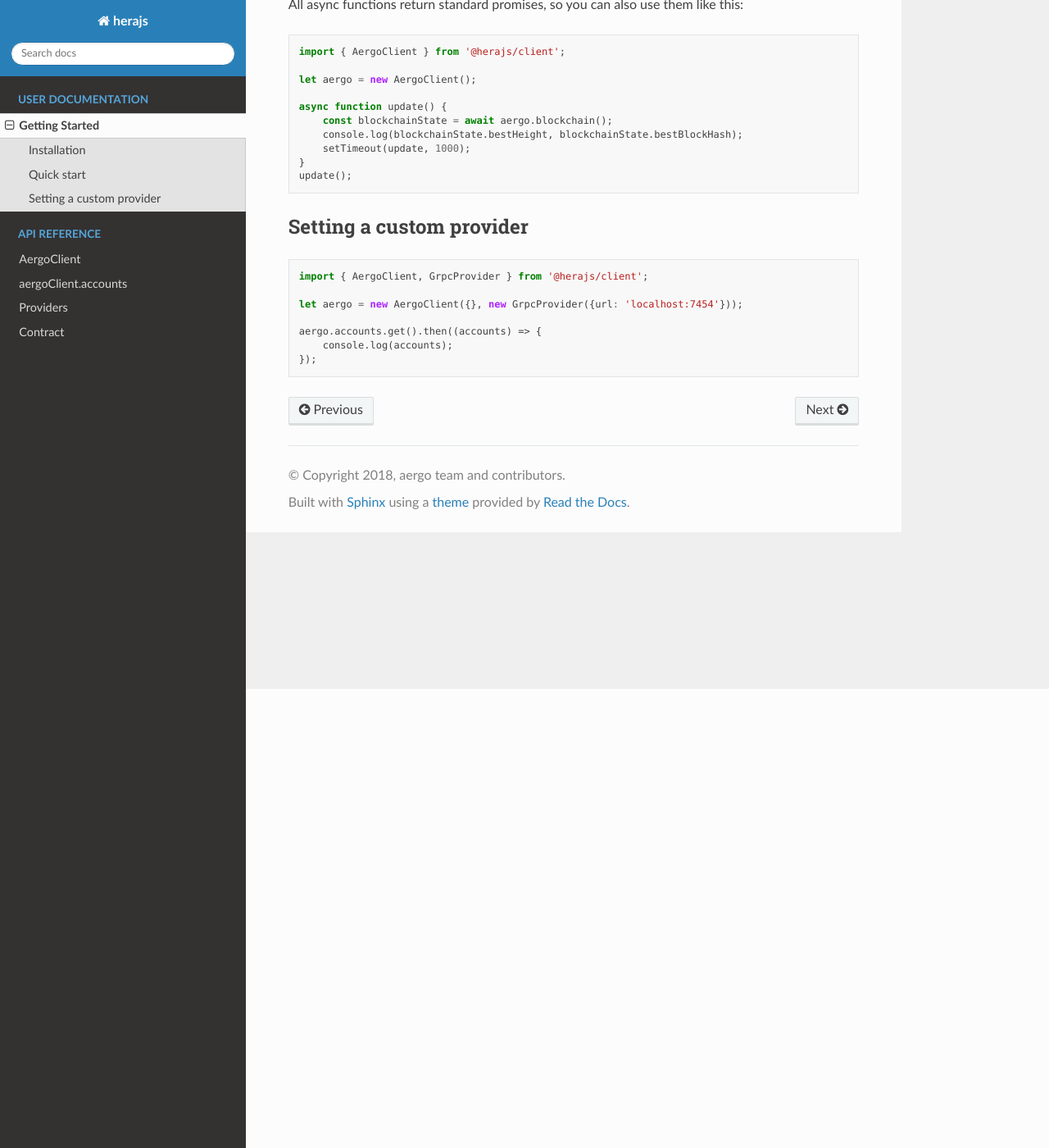
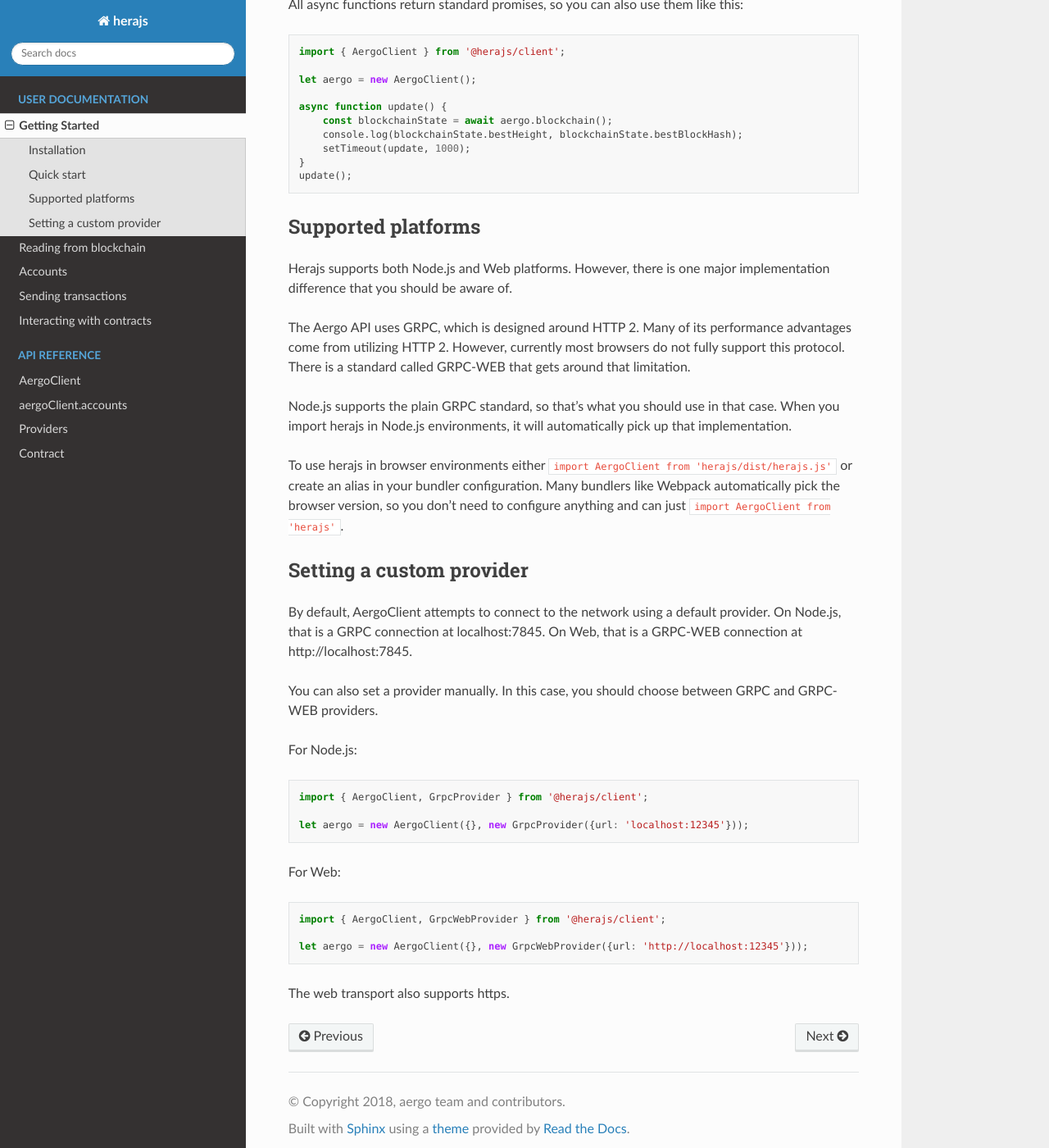
Before and after one commit to aergoio/herajs, a Sphinx documentation site: the page built from packages/herajs-client/docs/getting-started.rst, in a window 1280 px wide and 1400 px high, scrolled down 560 px. Shown: the whole window at 82% size. Built offline with Sphinx 7.4.7 and the Read the Docs theme 2.0.0, drawn with Linux system fonts in a browser that asks for light colours.

```diff
--- /dev/null
+++ b/packages/herajs-client/docs/contract-guide.rst
@@ -0,0 +1,3 @@
+==========================
+Interacting with contracts
+==========================
--- a/packages/herajs-client/docs/getting-started.rst
+++ b/packages/herajs-client/docs/getting-started.rst
@@ -39,15 +39,42 @@ All async functions return standard promises, so you can also use them like this
     }
     update();
 
+Supported platforms
+-------------------
+
+Herajs supports both Node.js and Web platforms. However, there is one major implementation difference that you should be aware of.
+
+The Aergo API uses GRPC, which is designed around HTTP 2. Many of its performance advantages come from utilizing HTTP 2.
+However, currently most browsers do not fully support this protocol. There is a standard called GRPC-WEB that gets around that limitation.
+
+Node.js supports the plain GRPC standard, so that's what you should use in that case.
+When you import herajs in Node.js environments, it will automatically pick up that implementation.
+
+To use herajs in browser environments either ``import AergoClient from 'herajs/dist/herajs.js'`` or create an alias in your bundler configuration.
+Many bundlers like Webpack automatically pick the browser version, so you don't need to configure anything and can just ``import AergoClient from 'herajs'``.
+
 Setting a custom provider
 -------------------------
+
+By default, AergoClient attempts to connect to the network using a default provider.
+On Node.js, that is a GRPC connection at localhost:7845. On Web, that is a GRPC-WEB connection at http://localhost:7845.
+
+You can also set a provider manually. In this case, you should choose between GRPC and GRPC-WEB providers.
+
+For Node.js:
 
 .. code-block:: javascript
 
     import { AergoClient, GrpcProvider } from '@herajs/client';
 
-    let aergo = new AergoClient({}, new GrpcProvider({url: 'localhost:7454'}));
+    let aergo = new AergoClient({}, new GrpcProvider({url: 'localhost:12345'}));
 
-    aergo.accounts.get().then((accounts) => {
-        console.log(accounts);
-    });
+For Web:
+
+.. code-block:: javascript
+
+    import { AergoClient, GrpcWebProvider } from '@herajs/client';
+
+    let aergo = new AergoClient({}, new GrpcWebProvider({url: 'http://localhost:12345'}));
+
+The web transport also supports https.
--- a/packages/herajs-client/docs/index.rst
+++ b/packages/herajs-client/docs/index.rst
@@ -11,6 +11,10 @@ Currently, there is herajs, heraj, and herapy. They all implement similar API bu
    :caption: User Documentation
 
    getting-started
+   reading-blockchain
+   accounts-guide
+   transactions
+   contract-guide
 
 
 .. toctree::
```
Also changed, not shown: other parts of packages/herajs-client/docs/index.rst (+1 -1 lines), packages/herajs-client/docs/accounts-guide.rst (added, +91 -0 lines), packages/herajs-client/docs/reading-blockchain.rst (added, +112 -0 lines), packages/herajs-client/docs/transactions.rst (added, +60 -0 lines), 3 other files.
